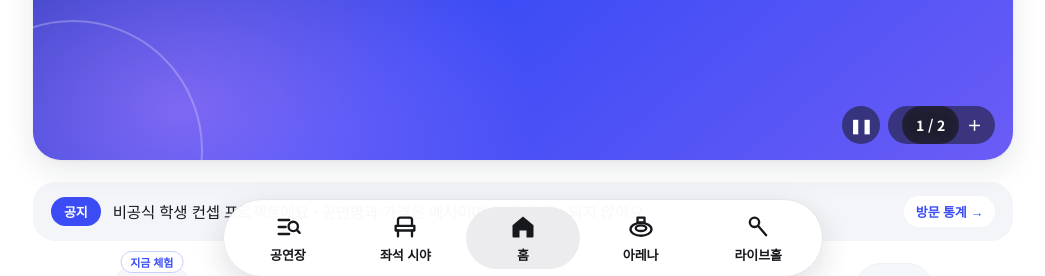
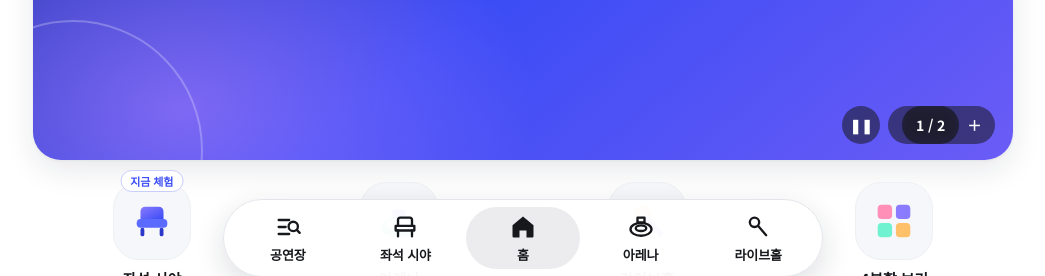
Before and after one commit to Woong-0719/stagewalk-metaverse, a plain HTML site: page index.html in a window 1280 px wide. Shown: the part 509-785 px from the top of the page, without its empty margins (117-1162 px from the left). Drawn offline with Linux system fonts and the light colour scheme; no server answers.

Commit message:
Remove notice row from start page
Co-Authored-By: Claude Opus 5.5 <noreply@anthropic.com>
Claude-Session: https://claude.ai/code/session_01GeX7EzqprcixXZbnWGhw1h

```diff
--- a/index.html
+++ b/index.html
@@ -200,7 +200,6 @@ tbody tr:last-child th, tbody tr:last-child td { border-bottom: 0; }
     </div>
   </section>
 
-  <div class="notice"><span class="tag">공지</span><span>비공식 학생 컨셉 프로젝트예요 · 공연명과 가격은 예시이며 실제 예매는 되지 않아요</span><a href="stats.html">방문 통계 →</a></div>
 
   <nav class="shortcuts" aria-label="바로가기">
     <a class="sc" href="inspire.html"><span class="badge">지금 체험</span><span class="ic"><svg viewBox="0 0 48 48" aria-hidden="true"><defs><linearGradient id="g1" x1="0" y1="0" x2="1" y2="1"><stop offset="0" stop-color="#8a7bff"/><stop offset="1" stop-color="#3b4cf5"/></linearGradient></defs><path d="M12 22V14a5 5 0 0 1 5-5h14a5 5 0 0 1 5 5v8" fill="url(#g1)"/><rect x="8" y="22" width="32" height="9" rx="4" fill="#5b6bff"/><rect x="12" y="31" width="4" height="9" rx="2" fill="#2c38c9"/><rect x="32" y="31" width="4" height="9" rx="2" fill="#2c38c9"/></svg></span><b>좌석 시야</b></a>
```
